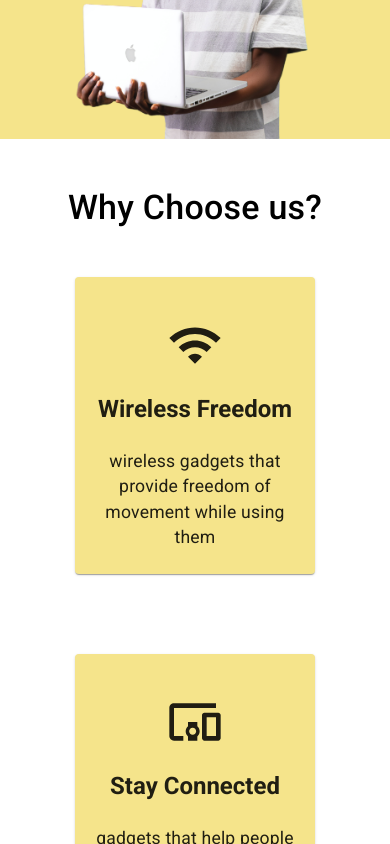
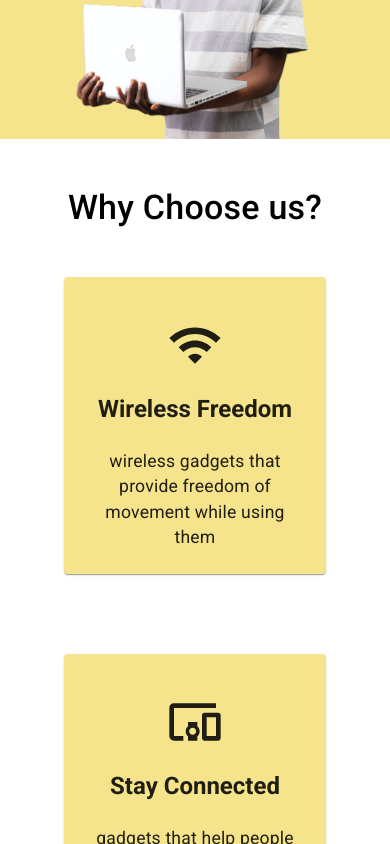
Before and after one commit to Emiils-T/gadget-store, a React (Vite) app: page / in a window 390 px wide. Shown: the part 740-1584 px from the top of the page. Built offline with nearby package versions, Linux system fonts and the light colour scheme.

Commit message:
Mobile view refinement

```diff
--- a/src/components/ui/Card.jsx
+++ b/src/components/ui/Card.jsx
@@ -6,8 +6,11 @@ const Card = ({ Icon, title, description }) => {
       sx={{
         bgcolor: "secondary.main",
         maxWidth: 311,
-        minWidth: 240,
-        mx: "auto",
+        width: "100%",
+        minHeight: 269,
+        display: "flex",
+        alignItems: "center",
+        justifyContent: "center",
       }}
     >
       <CardContent sx={{ textAlign: "center" }}>
--- a/src/pages/Home/Main.jsx
+++ b/src/pages/Home/Main.jsx
@@ -121,7 +121,7 @@ const Main = () => {
         </Container>
       </Box>
 
-      <Container maxWidth="lg" disableGutters sx={{ px: 8, py: 6 }}>
+      <Container maxWidth="lg" disableGutters sx={{ px: 8, py: 6, mb: 6 }}>
         <Typography
           variant="h4"
           sx={{ fontWeight: "500", textAlign: "center", mb: 6 }}
@@ -134,11 +134,12 @@ const Main = () => {
             return (
               <Grid
                 size={{
-                  sm: 12,
+                  xs: 12,
                   md: 6,
                   lg: 4,
                 }}
                 key={index}
+                sx={{ display: "flex", justifyContent: "center" }}
               >
                 <Card
                   Icon={item.icon}
```
Also changed, not shown: src/pages/Contact/Contact.jsx (+15 -7 lines), 1 other file (tests, documents, lock files or other folders).
